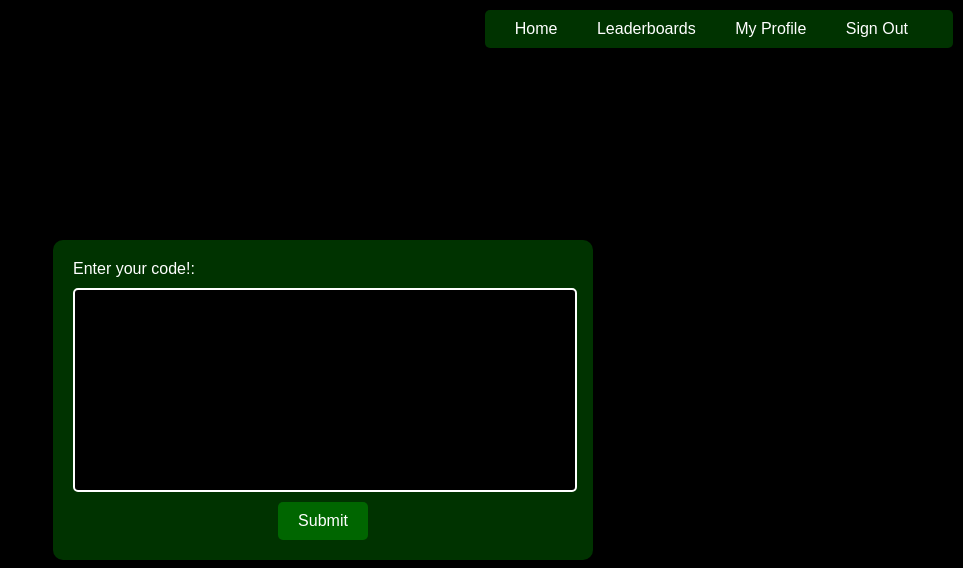
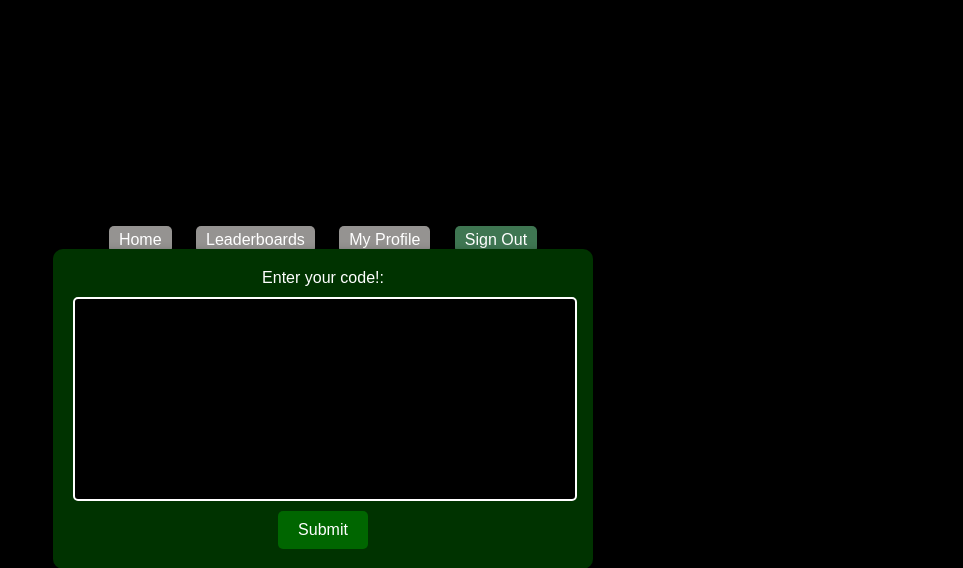
Before and after one commit to Max-ErrorMessage/PrisonersDilemma, a PHP site: page /newSubmission.php in a window 1280 px wide. Shown: the top 568 px of the page, without its empty margins (317-1280 px from the left). Run offline with PHP 8.4, Linux system fonts and the light colour scheme.

Commit message:
added css to new submission page

```diff
--- a/html/newSubmission.php
+++ b/html/newSubmission.php
@@ -18,6 +18,10 @@
     <meta http-equiv="content-type" content="text/html; charset=UTF-8">
     <meta name="viewport" content="width=device-width, initial-scale=1.0">
     <title>New Submission</title>
+
+    <link rel="stylesheet" href="main.css">
+    <link rel="icon" href="/t.ico" type="image/x-icon">
+    <link href="https://fonts.googleapis.com/css2?family=Roboto:wght@400;700&display=swap" rel="stylesheet">
     <style>
         body {
             background: black;
@@ -32,29 +36,6 @@
             flex-direction: column;
         }
 
-        nav {
-            position: absolute;
-            top: 10px;
-            right: 10px;
-            background: #003300; /* Dark green */
-            padding: 10px 20px;
-            border-radius: 5px;
-            box-shadow: 0 4px 10px rgba(0, 0, 0, 0.5);
-        }
-
-        nav a {
-            color: white;
-            text-decoration: none;
-            margin-right: 15px;
-            font-size: 1rem;
-            padding: 5px 10px;
-            border-radius: 5px;
-            transition: background 0.3s ease;
-        }
-
-        nav a:hover {
-            background: #006600;
-        }
 
         form {
             background: #003300;
```
